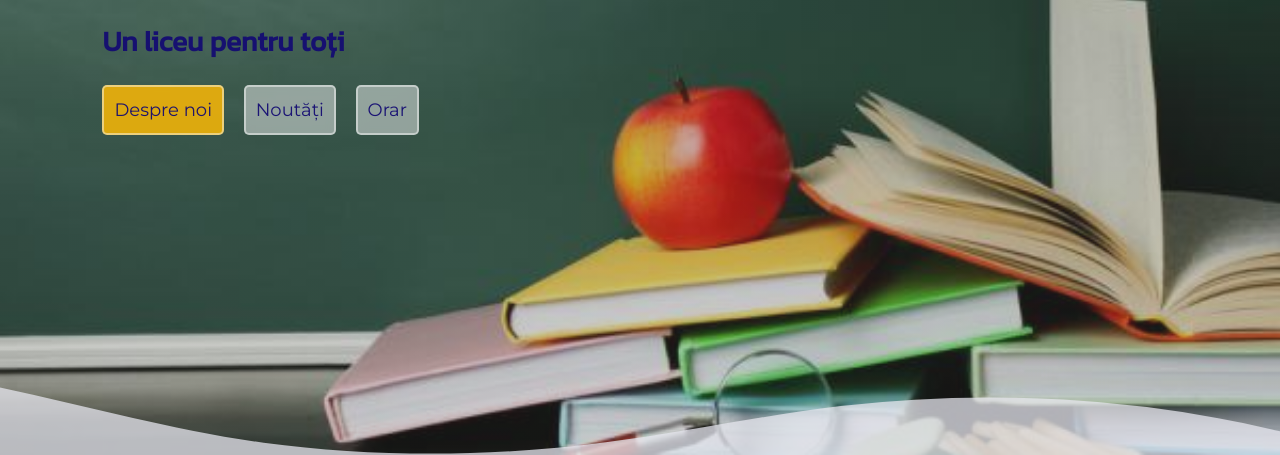
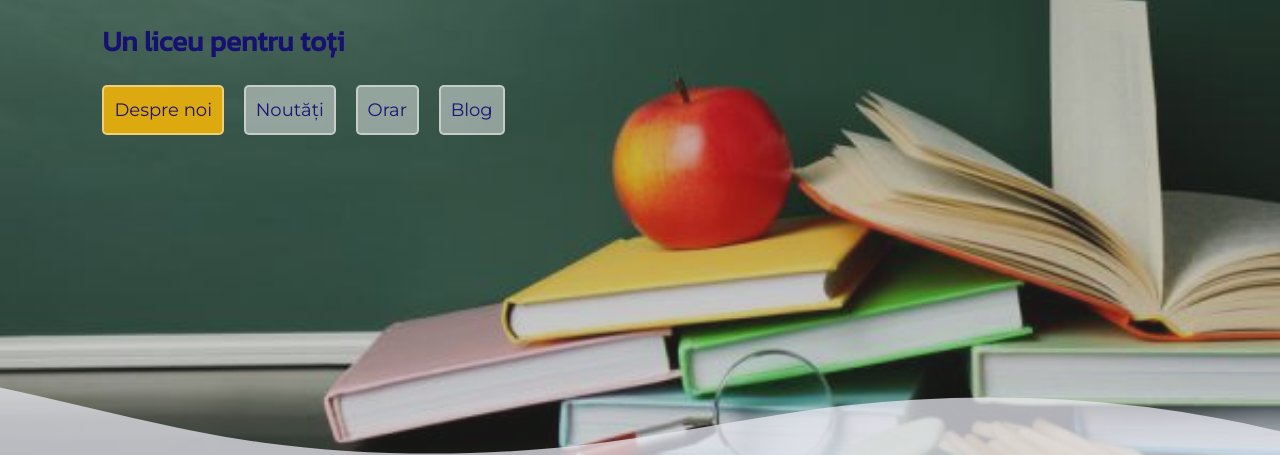
Before and after one commit to Veronela/LT---Pro-Succes, a plain HTML site: page index.html in a window 1280 px wide. Shown: the part 345-800 px from the top of the page. Drawn offline with nearby package versions, Linux system fonts and the light colour scheme.

Commit message:
Add files via upload

```diff
--- a/index.html
+++ b/index.html
@@ -50,6 +50,8 @@
             <a class="intro-btn" id="despre-btn" href="#despre"> Despre noi</a>
             <a class="intro-btn" href="pages/noutati.html"> Noutăți</a>
             <a class="intro-btn" href="pages/orar.html"> Orar</a>
+
+            <a class="intro-btn" target="_blank" href="https://veronela.github.io/blog-LT-Pro-Succes/"> Blog</a>
 
         </div>
         <div class="custom-shape-divider-bottom-1647624831">
```
